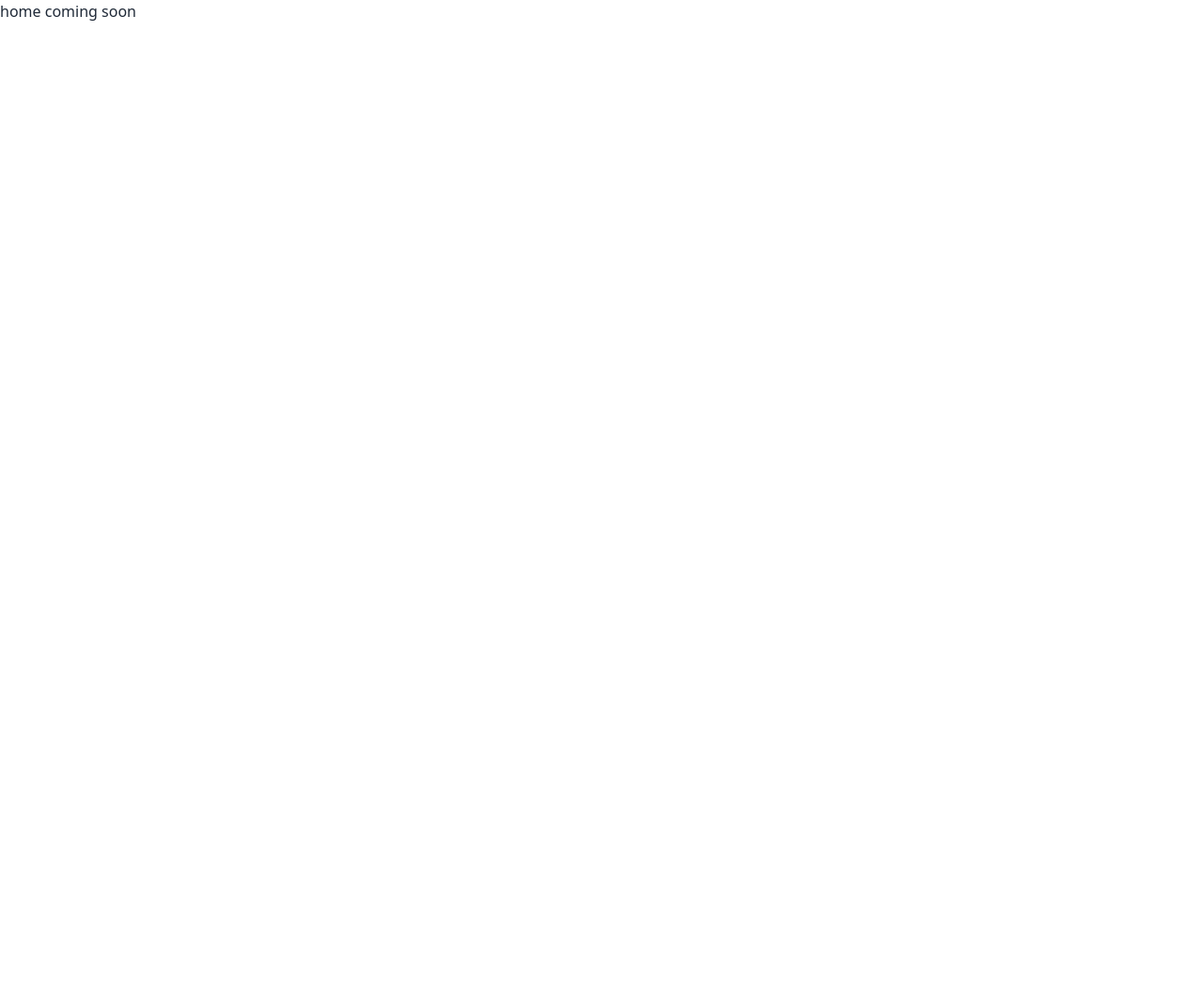
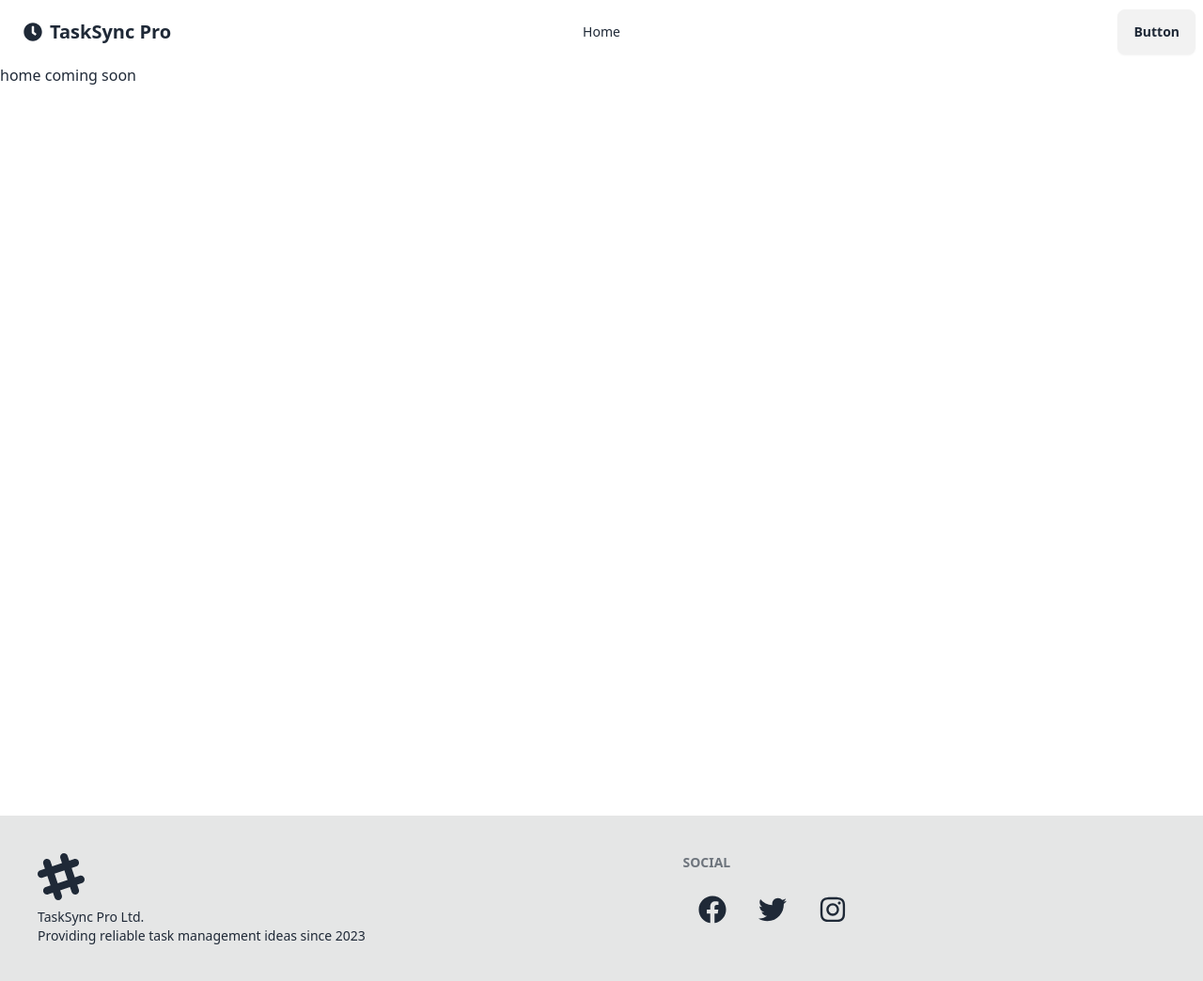
Before and after one commit to Orchizakia00/task-sync-client, a React (Vite) app: page / in a window 1280 px wide. Shown: the whole page at 94% size. Before the commit the page ends 800 px from the top, so only its background shows below. Built offline with nearby package versions, Linux system fonts and the light colour scheme.

Commit message:
navbar and footer added

```diff
--- /dev/null
+++ b/src/components/Footer/Footer.jsx
@@ -0,0 +1,23 @@
+import { FaFacebook, FaInstagram, FaTwitter } from "react-icons/fa";
+
+
+const Footer = () => {
+    return (
+        <footer className="footer p-10 bg-base-300">
+            <aside>
+                <svg width="50" height="50" viewBox="0 0 24 24" xmlns="http://www.w3.org/2000/svg" fillRule="evenodd" clipRule="evenodd" className="fill-current"><path d="M22.672 15.226l-2.432.811.841 2.515c.33 1.019-.209 2.127-1.23 2.456-1.15.325-2.148-.321-2.463-1.226l-.84-2.518-5.013 1.677.84 2.517c.391 1.203-.434 2.542-1.831 2.542-.88 0-1.601-.564-1.86-1.314l-.842-2.516-2.431.809c-1.135.328-2.145-.317-2.463-1.229-.329-1.018.211-2.127 1.231-2.456l2.432-.809-1.621-4.823-2.432.808c-1.355.384-2.558-.59-2.558-1.839 0-.817.509-1.582 1.327-1.846l2.433-.809-.842-2.515c-.33-1.02.211-2.129 1.232-2.458 1.02-.329 2.13.209 2.461 1.229l.842 2.515 5.011-1.677-.839-2.517c-.403-1.238.484-2.553 1.843-2.553.819 0 1.585.509 1.85 1.326l.841 2.517 2.431-.81c1.02-.33 2.131.211 2.461 1.229.332 1.018-.21 2.126-1.23 2.456l-2.433.809 1.622 4.823 2.433-.809c1.242-.401 2.557.484 2.557 1.838 0 .819-.51 1.583-1.328 1.847m-8.992-6.428l-5.01 1.675 1.619 4.828 5.011-1.674-1.62-4.829z"></path></svg>
+                <p>TaskSync Pro Ltd.<br />Providing reliable task management ideas since 2023</p>
+            </aside>
+            <nav>
+                <header className="footer-title">Social</header>
+                <div className="grid grid-flow-col">
+                    <a className="btn btn-ghost"><FaFacebook size={30}></FaFacebook></a>
+                    <a className="btn btn-ghost"><FaTwitter size={30}></FaTwitter></a>
+                    <a className="btn btn-ghost"><FaInstagram size={30}></FaInstagram></a>
+                </div>
+            </nav>
+        </footer>
+    );
+};
+
+export default Footer;
--- /dev/null
+++ b/src/components/Navbar/Navbar.jsx
@@ -0,0 +1,36 @@
+import { Link } from "react-router-dom";
+import { FaClock } from "react-icons/fa";
+
+
+const Navbar = () => {
+
+    const navItems = <>
+        <Link to={'/'}><li><a>Home</a></li></Link>
+    </>
+
+    return (
+        <div className="navbar bg-base-100">
+            <div className="navbar-start">
+                <div className="dropdown">
+                    <div tabIndex={0} role="button" className="btn btn-ghost lg:hidden">
+                        <svg xmlns="http://www.w3.org/2000/svg" className="h-5 w-5" fill="none" viewBox="0 0 24 24" stroke="currentColor"><path strokeLinecap="round" strokeLinejoin="round" strokeWidth="2" d="M4 6h16M4 12h8m-8 6h16" /></svg>
+                    </div>
+                    <ul tabIndex={0} className="menu menu-sm dropdown-content mt-3 z-[1] p-2 shadow bg-base-100 rounded-box w-52">
+                        {navItems}
+                    </ul>
+                </div>
+                <a className="btn btn-ghost text-xl"><FaClock></FaClock> TaskSync Pro</a>
+            </div>
+            <div className="navbar-center hidden lg:flex">
+                <ul className="menu menu-horizontal px-1">
+                    {navItems}
+                </ul>
+            </div>
+            <div className="navbar-end">
+                <a className="btn">Button</a>
+            </div>
+        </div>
+    );
+};
+
+export default Navbar;
--- a/src/layouts/MainLayout.jsx
+++ b/src/layouts/MainLayout.jsx
@@ -1,9 +1,15 @@
 import { Outlet } from 'react-router-dom';
+import Navbar from '../components/Navbar/Navbar';
+import Footer from '../components/Footer/Footer';
 
 const MainLayout = () => {
     return (
         <div>
-            <Outlet></Outlet>
+            <Navbar></Navbar>
+            <div className='min-h-screen'>
+                <Outlet></Outlet>
+            </div>
+            <Footer></Footer>
         </div>
     );
 };
```
